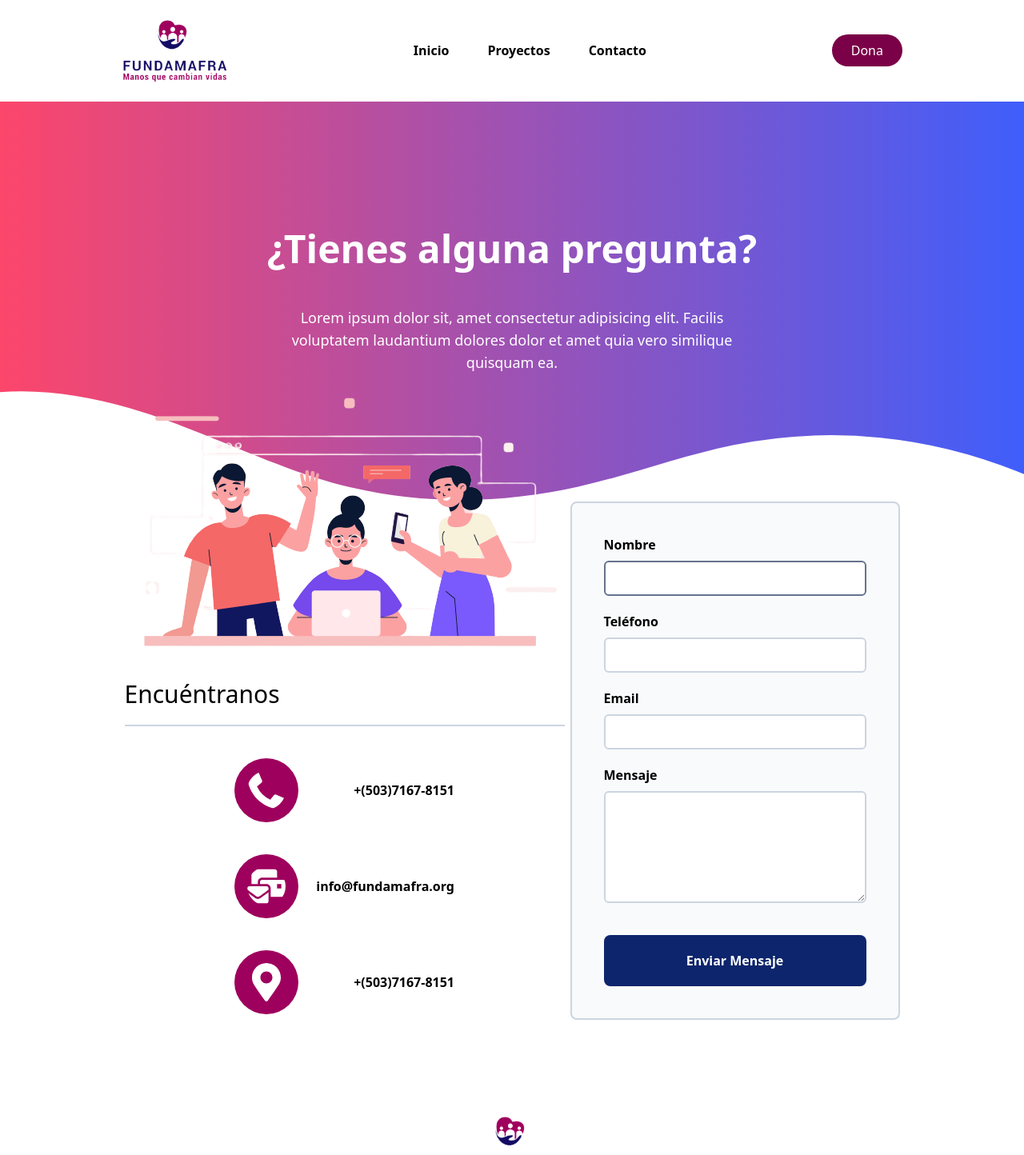
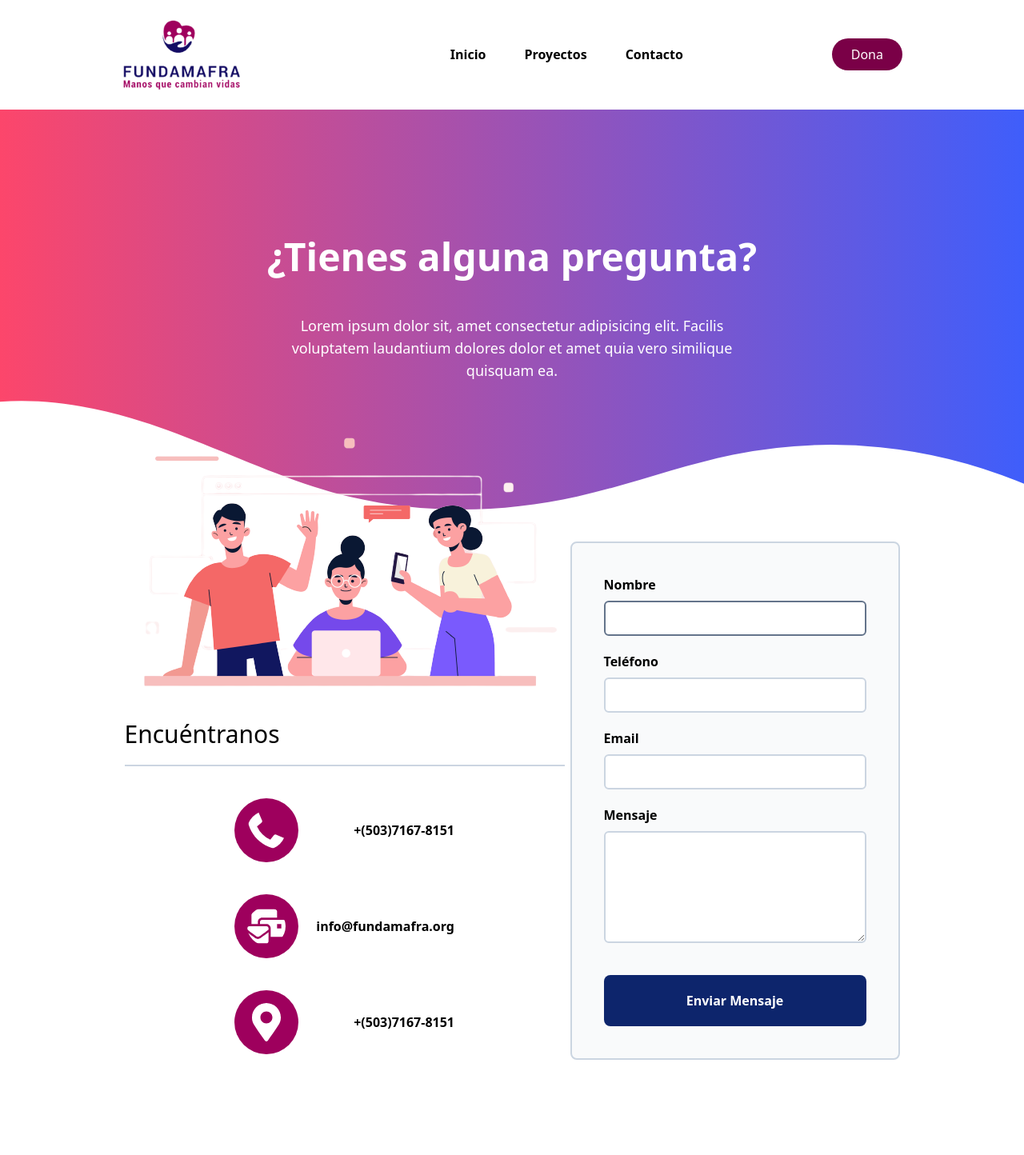
Before and after one commit to guiropaso/FUNDAMAFRA_SSR, a Next.js app: page /contacto in a window 1280 px wide. Shown: the top 1444 px of the page at 80% size. Built offline with nearby package versions, Linux system fonts and the light colour scheme.

Commit message:
email working

```diff
--- a/components/Footer.js
+++ b/components/Footer.js
@@ -1,12 +1,13 @@
 import {BsFacebook, BsInstagram} from 'react-icons/bs'
 import Image from 'next/image'
+import Logo from '@/public/images/fundamafra-logoweb.png'
 
 export default function Footer() {
   return (
     <footer>
       <div className='md:flex my-10 flex-col'>
-          <div className='mb-5'>
-            <Image className="m-auto" src='/images/fundamafra-logoweb.png ' alt='FUNDAMAFRA logo' width='133' height='225' />
+          <div className='mb-5 w-3/5 max-w-xs md:w-2/5 md:max-w-sm mx-auto'>
+            <Image className="mx-auto w-3/5 md:w-2/4" src={Logo} alt='FUNDAMAFRA logo'/>
           </div>
           <div className='flex flex-row justify-center space-x-4 text-3xl items-center'>
             <div>
--- a/components/Header.js
+++ b/components/Header.js
@@ -1,6 +1,7 @@
 import Link from 'next/link';
 import { useEffect } from 'react';
 import Image from 'next/image'
+import Logo from '@/public/images/fundamafra-logoweb.png'
 
 
 export default function Header() {
@@ -26,11 +27,7 @@ export default function Header() {
         <div className='flex items-center justify-between'>
           {/* Logo */}
           <div>
-            <Image
-              src="/images/fundamafra-logoweb.png" // Route of the image file
-              height={225} // Desired size with correct aspect ratio
-              width={133} // Desired size with correct aspect ratio
-              alt="FUNDAMAFRA logo"
+            <Image className='w-full md:w-4/6' src={Logo} alt="FUNDAMAFRA logo"
             />
           </div>
           {/* Pages */}
--- a/components/Layout.js
+++ b/components/Layout.js
@@ -1,11 +1,31 @@
 import Header from "./Header"
 import Footer from "./Footer"
+import {motion, AnimatePresence} from "framer-motion"
+import { useRouter } from "next/router"
 
 export default function Layout({children}) {
+  const router = useRouter()
   return (
     <>
         <Header />
-            {children}
+          <AnimatePresence>
+            <motion.div
+            key={router.route}
+            initial={
+              {opacity: 0,}
+            }
+            animate= {
+              {opacity: 1,}
+            }
+            exit= {
+              {opacity: 0}
+            }
+            transition={{
+              duration: 0.2,
+            }}>
+              {children}
+            </motion.div>
+          </AnimatePresence>
         <Footer />
     </>
   )
--- a/package.json
+++ b/package.json
@@ -13,6 +13,7 @@
     "eslint": "8.32.0",
     "eslint-config-next": "13.1.2",
     "formik": "^2.2.9",
+    "framer-motion": "^8.5.0",
     "next": "13.1.2",
     "nodemailer": "^6.9.0",
     "react": "18.2.0",
--- a/pages/contacto.js
+++ b/pages/contacto.js
@@ -23,7 +23,7 @@ export default function contacto() {
           </div>
         </div>
       </section>
-      <section id='contact-form'>
+      <section id='contact-form' className='mt-10'>
         <div className='container pb-20 space-y-20 md:space-y-0 mx-auto flex flex-col md:flex-row justify-around items-center'>
           <div>
             <Image className='relative -mt-36' src="/images/contacto.png" alt="contacto" width='550' height='340' />
--- a/styles/globals.css
+++ b/styles/globals.css
@@ -58,7 +58,7 @@
 
 .curves {
     position: absolute;
-    bottom: 0;
+    bottom: -2px;
     left: 0;
     width: 100%;
     overflow: hidden;
```
Also changed, not shown: 1 other file (tests, documents, lock files or other folders).
